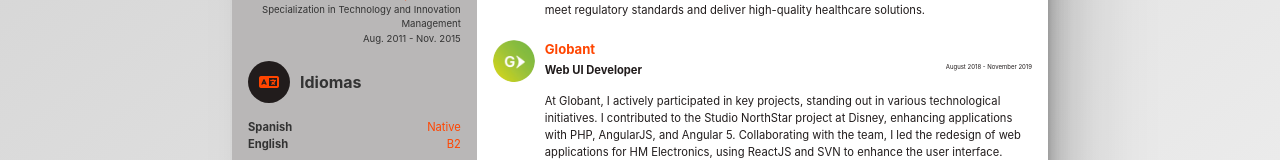
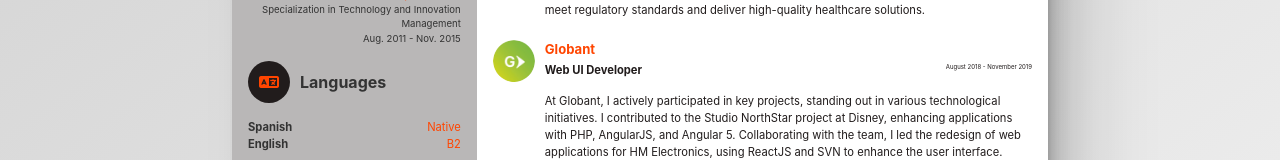
Before and after one commit to cisco336/StaticResume, a React (Vite) app: page / in a window 1280 px wide. Shown: the part 743-903 px from the top of the page. Built offline with nearby package versions, Linux system fonts and the light colour scheme.

Commit message:
Languages title fix

```diff
--- a/src/components/languages/Languages.jsx
+++ b/src/components/languages/Languages.jsx
@@ -7,7 +7,10 @@ function Languages({ lang }) {
     const { languages } = data.side;
     return (
         <div className="languages">
-            <SectionTitle icon={'fa-solid fa-language'} text={'Idiomas'} />
+            <SectionTitle
+                icon={'fa-solid fa-language'}
+                text={lang === 'es' ? 'Idiomas' : 'Languages'}
+            />
             {languages.map((l, i) => (
                 <div key={i} className="languages__item">
                     <span>{l.lang[lang]}</span>
```
